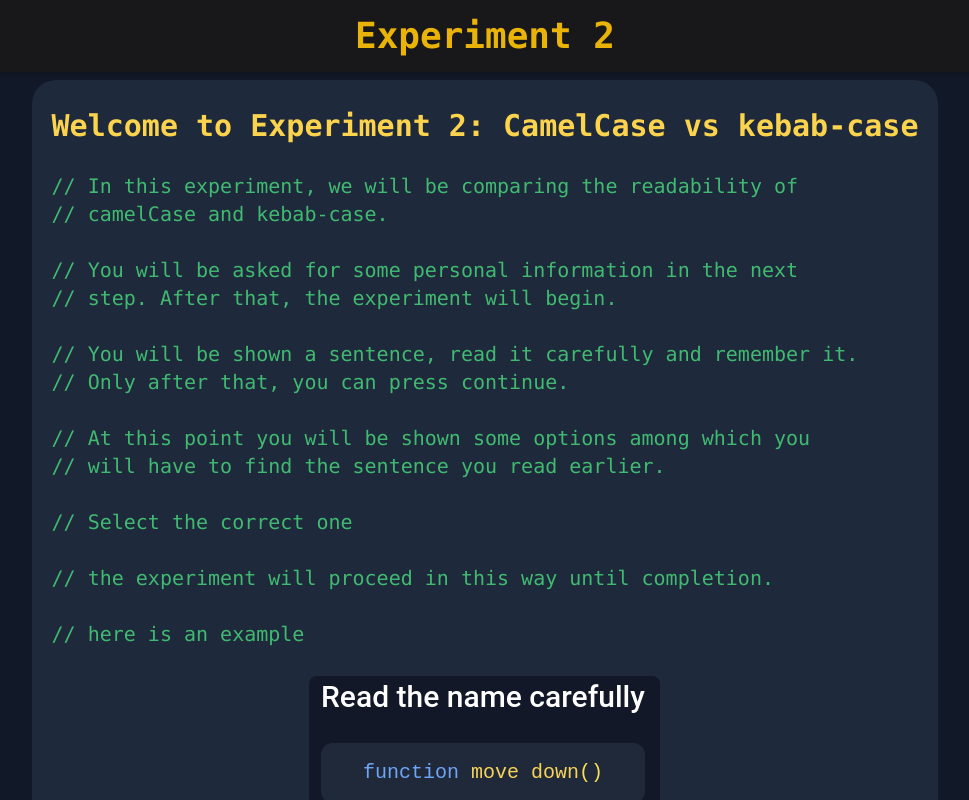
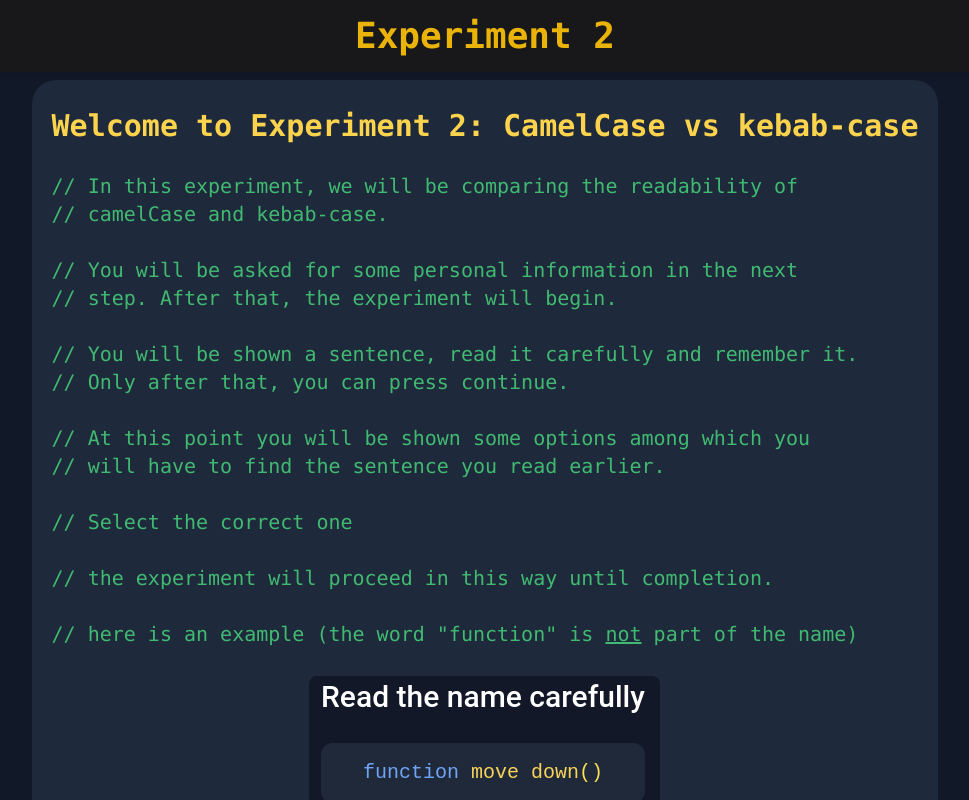
Before and after one commit to Giovo173/Exp-Eval, a React (Create React App) app in the folder experiment 2/experiment-2/: page / in a window 1280 px wide. Shown: the top 800 px of the page, without its empty margins (155-1124 px from the left). Built offline with nearby package versions, Linux system fonts and the light colour scheme.

Commit message:
I dont know what Im doing

```diff
--- a/experiment 2/experiment-2/src/App.tsx
+++ b/experiment 2/experiment-2/src/App.tsx
@@ -323,7 +323,8 @@ export default function App() {
                 </p>
                 <br />
                 <p className="text-left text-green-400/80">
-                  // here is an example
+                  // here is an example (the word "function" is{" "}
+                  <span className="underline">not</span> part of the name)
                 </p>
                 <br />
                 <div className="flex justify-center">
```
